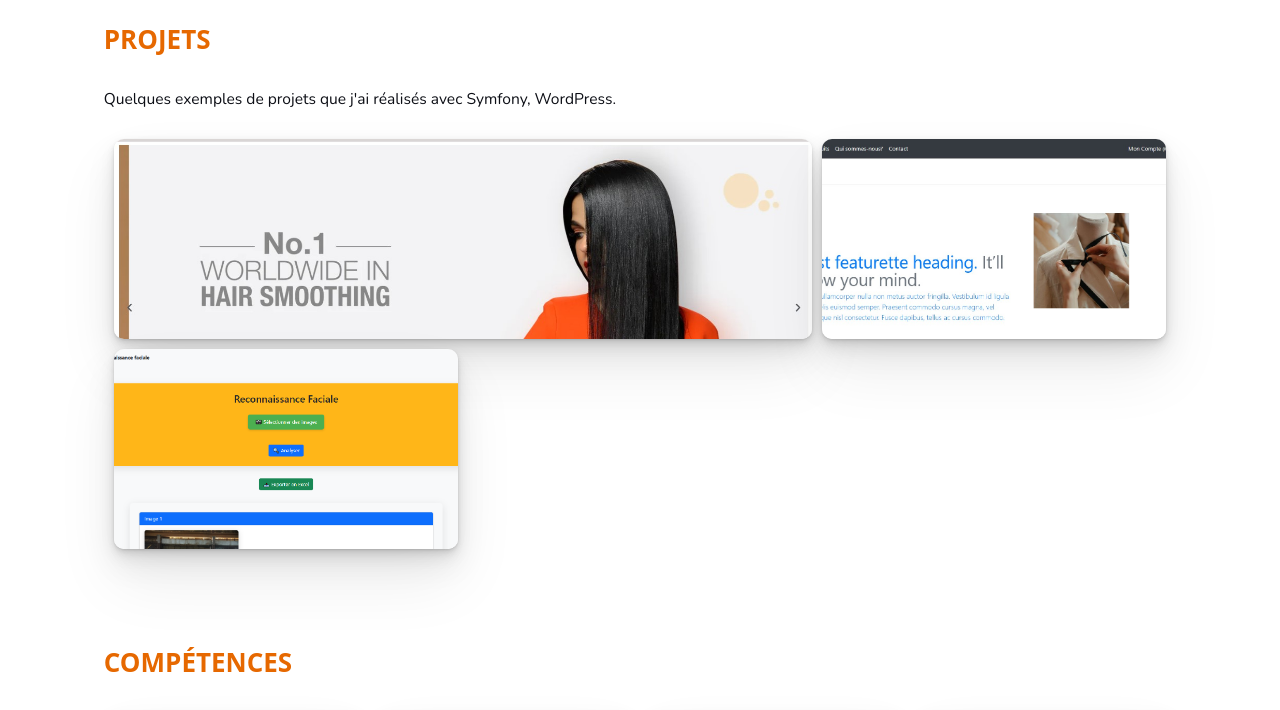
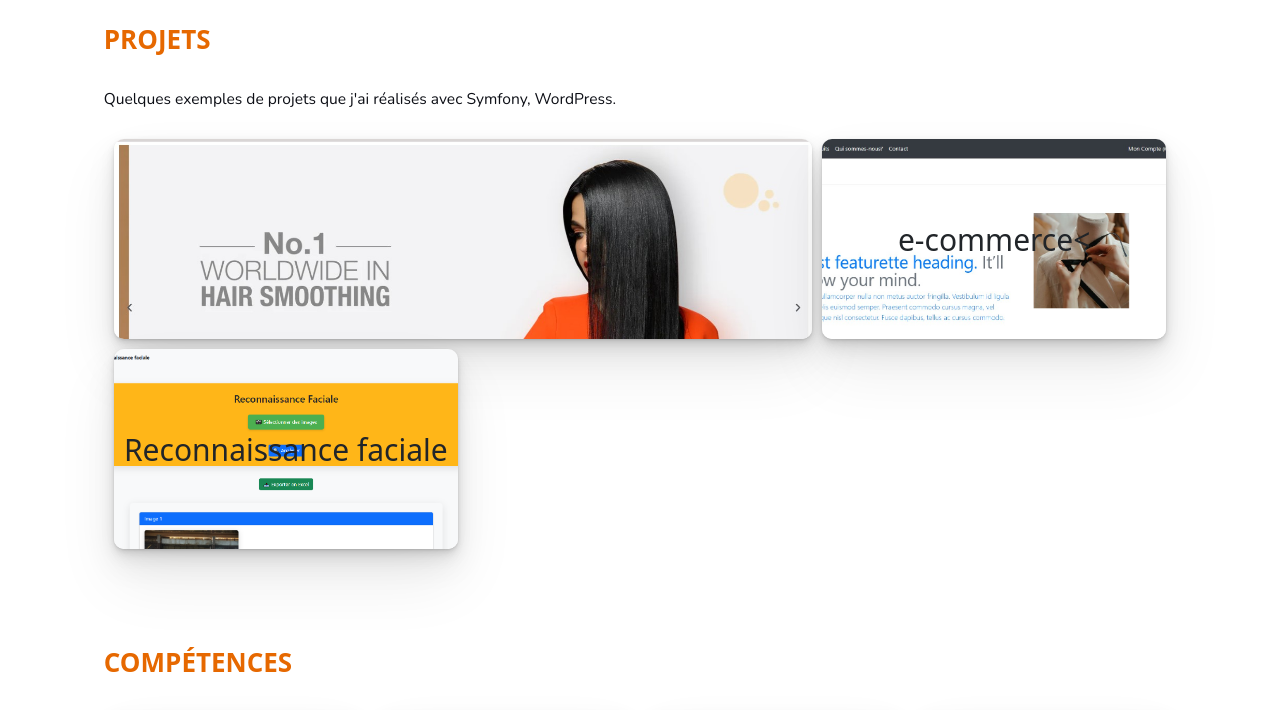
Before and after one commit to kiadyaaron/Portfolio, a plain HTML site: page index.html in a window 1280 px wide. Shown: the part 618-1328 px from the top of the page. Drawn offline with nearby package versions, Linux system fonts and the light colour scheme; a script that the page names is missing.

Commit message:
Update index.html

```diff
--- a/index.html
+++ b/index.html
@@ -73,12 +73,12 @@
         </div>
         <div class="item2">
           <div class="layer">
-            <a href="#" target="_blank">e-commerce</a>
+           e-commerce<
           </div>
         </div>
         <div class="item3">
           <div class="layer">
-            <a href="#" target="_blank">Reconnaissance faciale</a>
+            Reconnaissance faciale
           </div>
         </div>
       </div>
```
